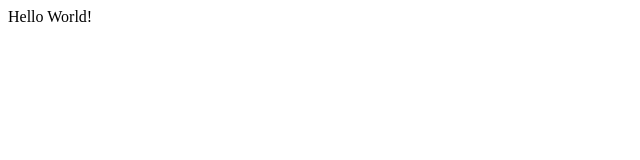
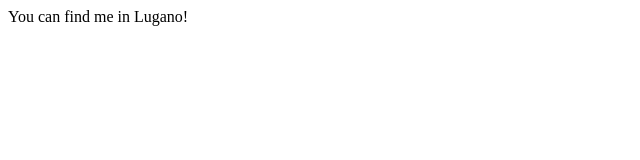
Before and after one commit to konstantinoscs/konstantinoscs.github.io, a plain HTML site: page index.html in a window 1280 px wide. Shown: the whole page, without its empty margins (0-640 px from the left). Drawn offline with Linux system fonts and the light colour scheme.

Commit message:
Changed index

```diff
--- a/index.html
+++ b/index.html
@@ -1 +1 @@
-<p> Hello World!</p>
+<p> You can find me in Lugano! </p>
```
